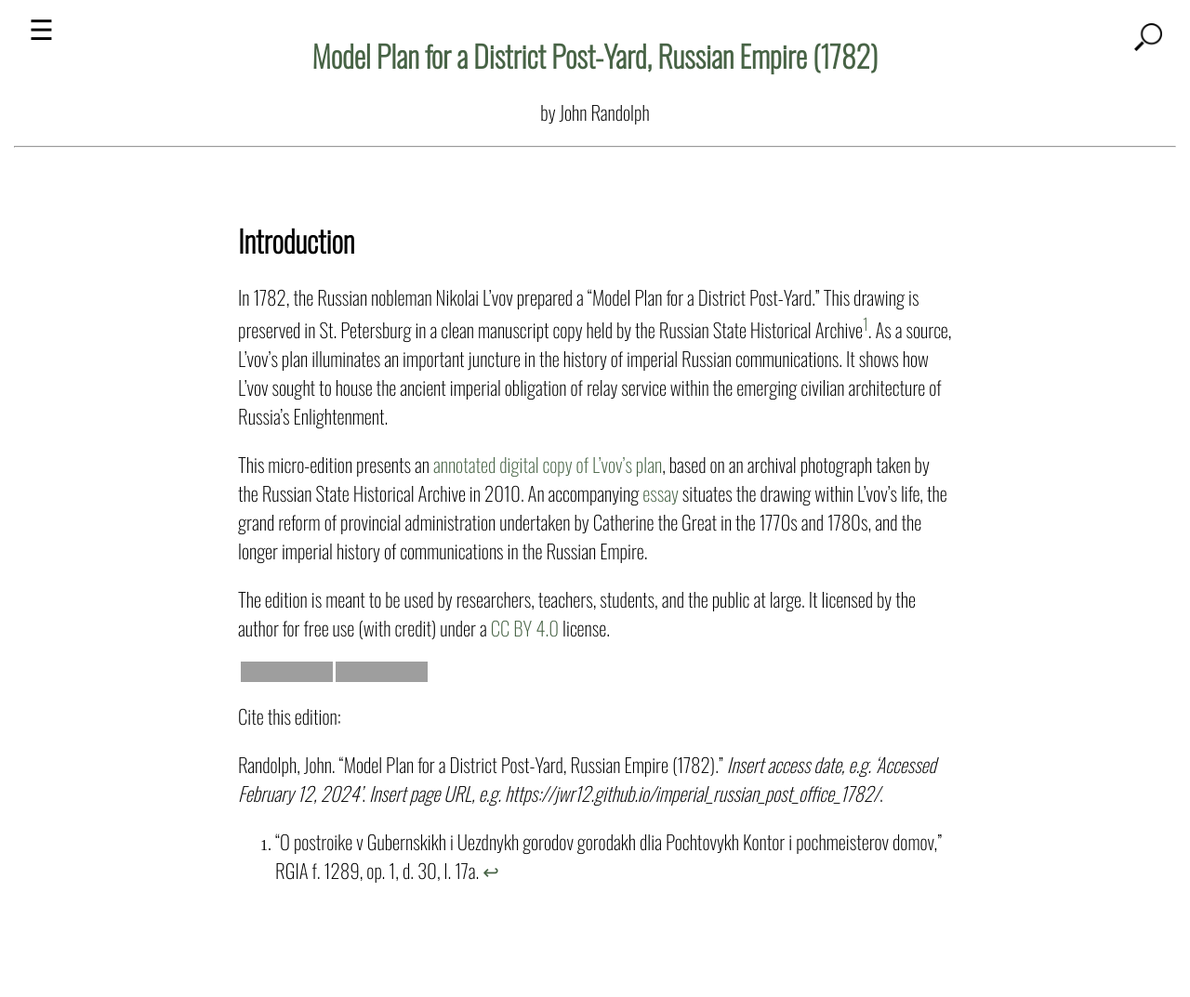
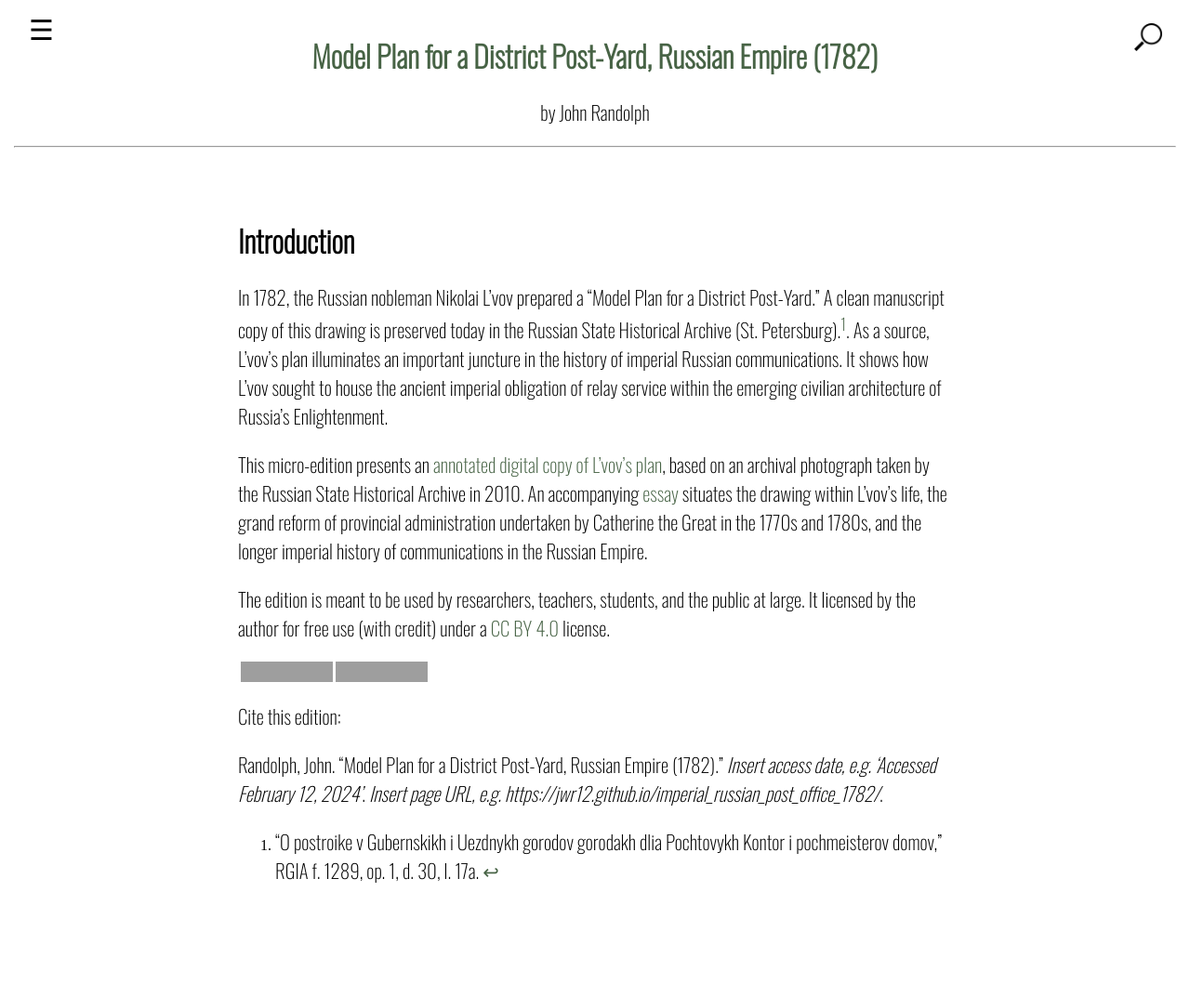
Before and after one commit to jwr12/imperial_russian_post_office_1782, a Jekyll site: the page built from 001_introduction.md, in a window 1280 px wide. Shown: the whole page at 93% size. Built offline with Jekyll 4.4.1, drawn with Linux system fonts in a browser that asks for light colours; grey boxes are pictures that could not be loaded.

Commit message:
Update 001_introduction.md

```diff
--- a/001_introduction.md
+++ b/001_introduction.md
@@ -5,7 +5,7 @@ number: 001
 ---
 # Introduction
 
-In 1782, the Russian nobleman Nikolai L'vov prepared a "Model Plan for a District Post-Yard."  This drawing is preserved in St. Petersburg in a clean manuscript copy held by the Russian State Historical Archive[^1].  As a source, L'vov's plan illuminates an important juncture in the history of imperial Russian communications.  It shows how L'vov sought to house the ancient imperial obligation of relay service within the emerging civilian architecture of Russia's Enlightenment.
+In 1782, the Russian nobleman Nikolai L'vov prepared a "Model Plan for a District Post-Yard."  A clean manuscript copy of this drawing is preserved today in the Russian State Historical Archive (St. Petersburg).[^1].  As a source, L'vov's plan illuminates an important juncture in the history of imperial Russian communications.  It shows how L'vov sought to house the ancient imperial obligation of relay service within the emerging civilian architecture of Russia's Enlightenment.
 
 This micro-edition presents an [annotated digital copy of L'vov's plan](https://jwr12.github.io/imperial_russian_post_office_1782/002_source.html), based on an archival photograph taken by the Russian State Historical Archive in 2010.  An accompanying [essay](https://jwr12.github.io/imperial_russian_post_office_1782/003_about_the_source.html) situates the drawing within L'vov's life, the grand reform of provincial administration undertaken by Catherine the Great in the 1770s and 1780s, and the longer imperial history of communications in the Russian Empire.
 
```
